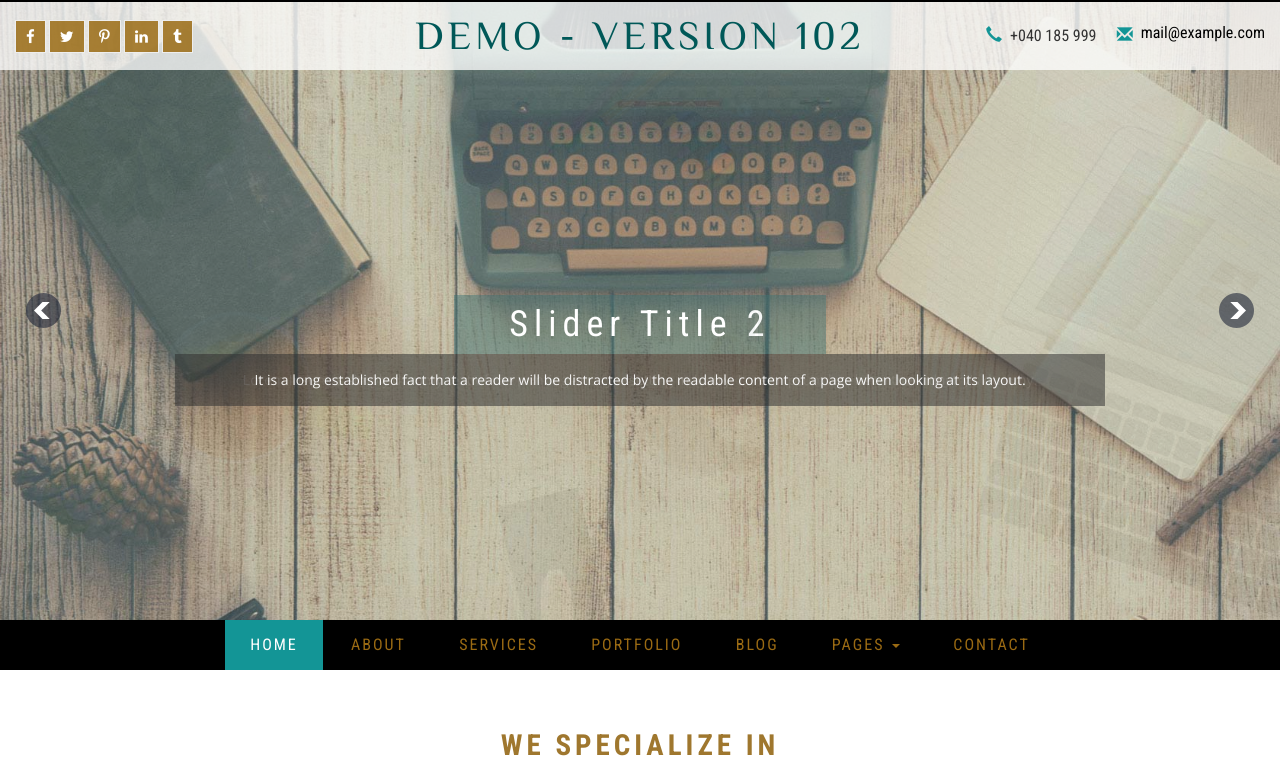
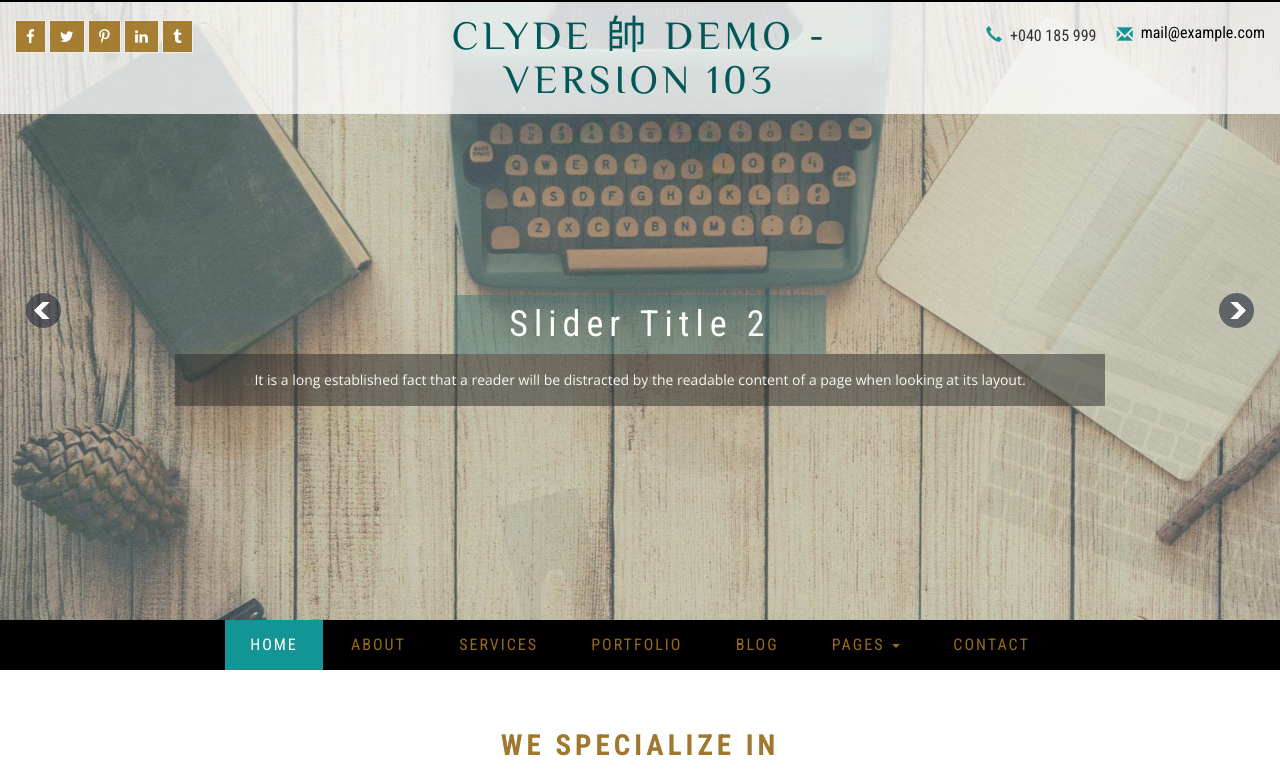
Before and after one commit to joechiang-ecv/ebdemo, a plain HTML site: page index.html in a window 1280 px wide. Shown: the top 779 px of the page. Drawn offline with nearby package versions, Linux system fonts and the light colour scheme.

Commit message:
Clyde handsome!!

```diff
--- a/index.html
+++ b/index.html
@@ -77,7 +77,7 @@ $(document).ready(function(){
 					</ul>
 				</div>
 				<div class="logo text-center">
-					<h1><a href="index.html">Demo - Version 102</a></h1>
+					<h1><a href="index.html">Clyde 帥 Demo - Version 103</a></h1>
 				</div>
 				<div class="clearfix"></div>
 			</div>
```
